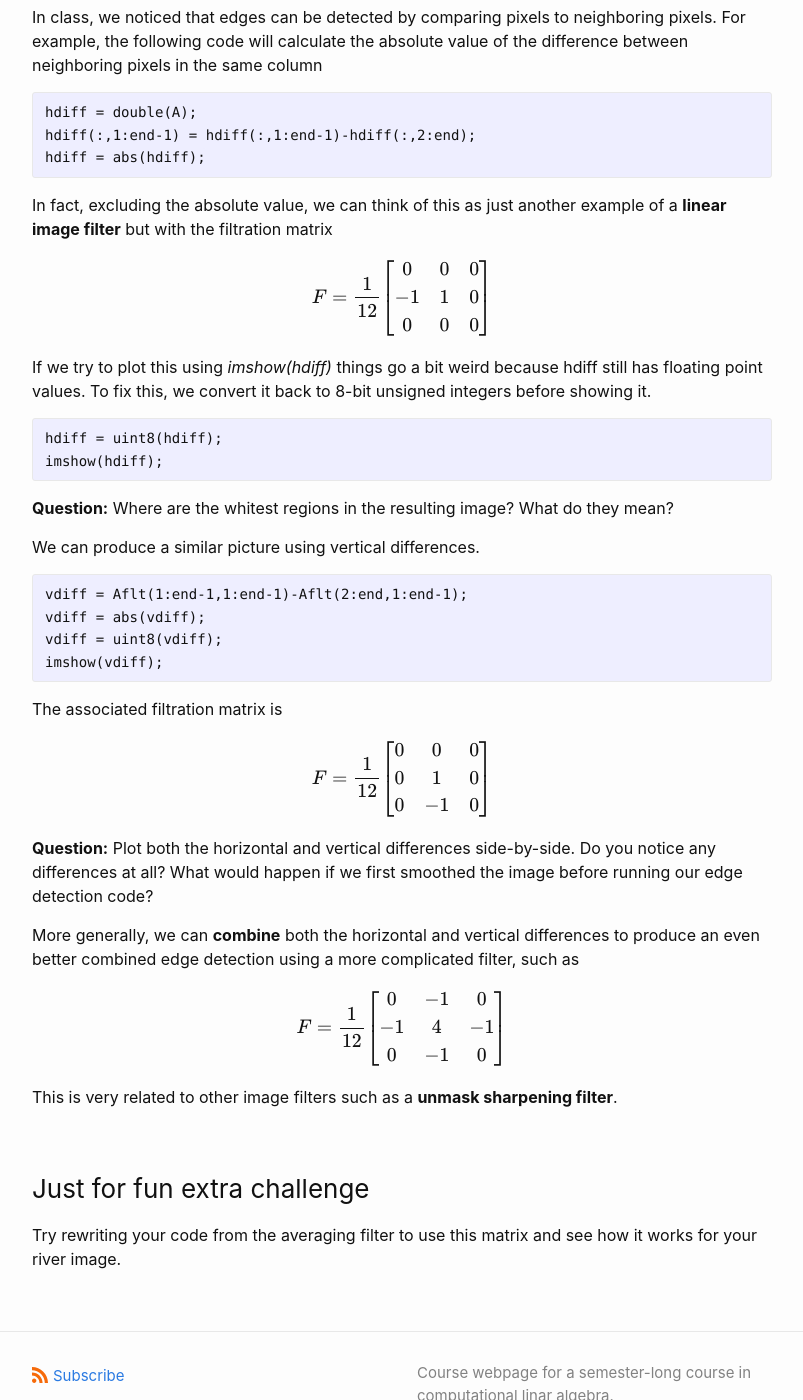
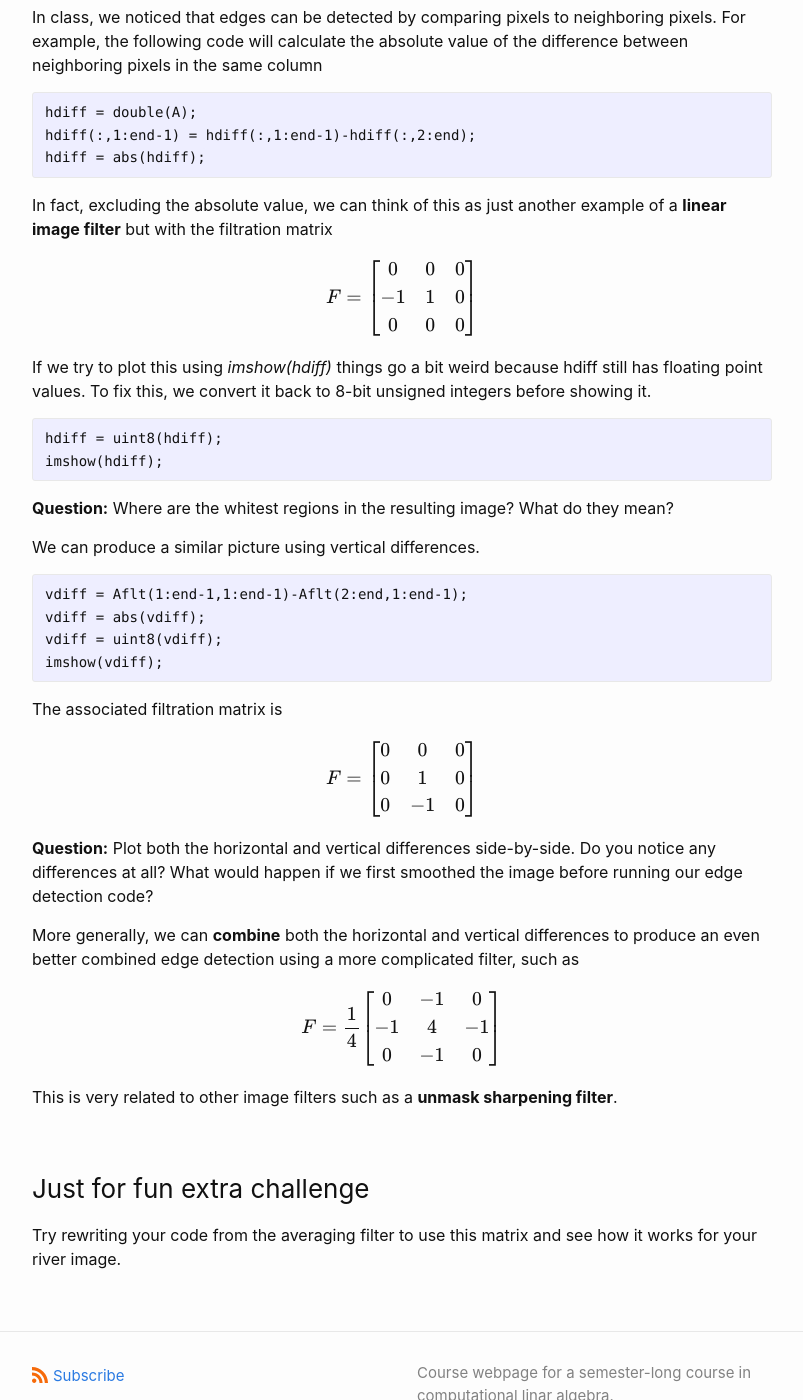
Before and after one commit to wcasper/math107spring2022, a Jekyll site: the page built from _worksheets/ws4/ws4.md, in a window 1280 px wide and 1400 px high, scrolled down 2588 px. Shown: the whole window, without its empty margins (238-1041 px from the left). Built offline with Jekyll 4.4.1, drawn with Linux system fonts in a browser that asks for light colours.

Commit message:
fixed typos

```diff
--- a/_worksheets/ws4/ws4.md
+++ b/_worksheets/ws4/ws4.md
@@ -99,7 +99,7 @@ hdiff = abs(hdiff);
 
 In fact, excluding the absolute value, we can think of this as just another example of a **linear image filter** but with the filtration matrix
 
-$$F = \frac{1}{12}\left[\begin{array}{ccc}
+$$F = \left[\begin{array}{ccc}
 0 & 0 & 0\\
 -1& 1 & 0\\
 0 & 0 & 0
@@ -124,7 +124,7 @@ imshow(vdiff);
 
 The associated filtration matrix is
 
-$$F = \frac{1}{12}\left[\begin{array}{ccc}
+$$F = \left[\begin{array}{ccc}
 0 & 0 & 0\\
 0 & 1 & 0\\
 0 &-1 & 0
@@ -135,7 +135,7 @@ $$F = \frac{1}{12}\left[\begin{array}{ccc}
 
 More generally, we can **combine** both the horizontal and vertical differences to produce an even better combined edge detection using a more complicated filter, such as
 
-$$F = \frac{1}{12}\left[\begin{array}{ccc}
+$$F = \frac{1}{4}\left[\begin{array}{ccc}
 0 &-1 & 0\\
 -1& 4 &-1\\
 0 &-1 & 0
```
